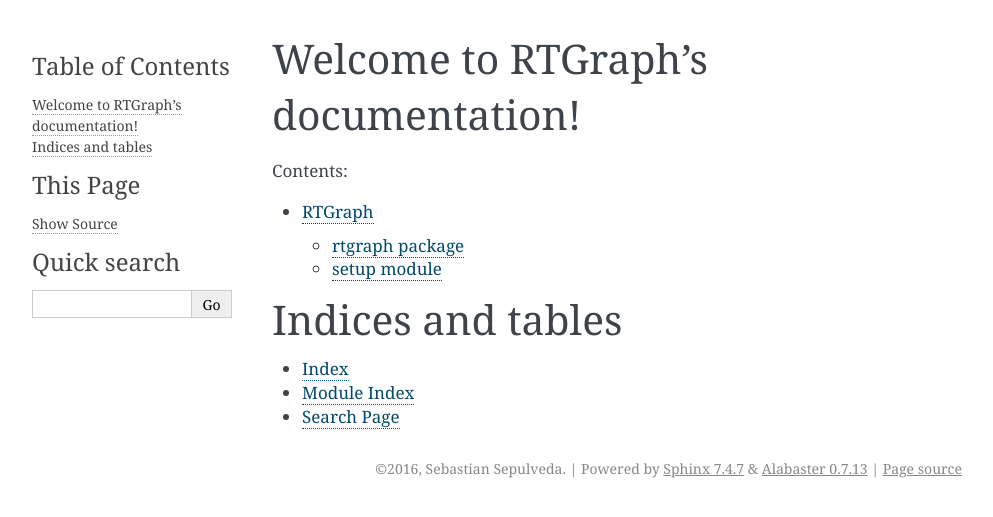
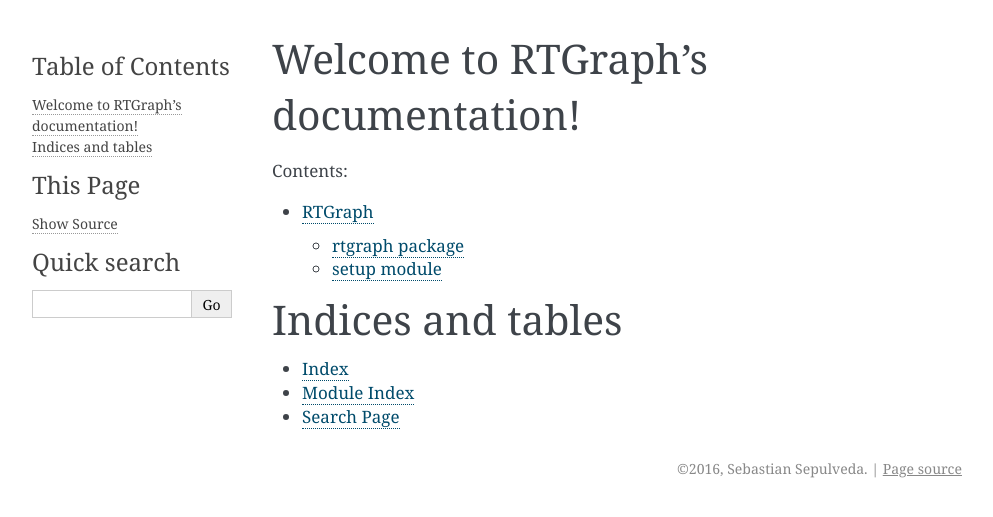
Before and after one commit to Nabeel-Farooq/GraphX, a Sphinx documentation site: the page built from docs/index.rst, in a window 1280 px wide. Shown: the top 517 px of the page, without its empty margins (148-1141 px from the left). Built offline with Sphinx 7.4.7, drawn with Linux system fonts in a browser that asks for light colours; the version number could not be read and is left out; some of the changed lines change nothing that is shown.

Commit message:
Update conf.py

```diff
--- a/docs/conf.py
+++ b/docs/conf.py
@@ -1,158 +1,167 @@
 #!/usr/bin/env python3
 # -*- coding: utf-8 -*-
-#
-# RTGraph documentation build configuration file, created by
-# sphinx-quickstart on Tue Dec 20 22:19:34 2016.
-#
-# This file is execfile()d with the current directory set to its
-# containing dir.
-#
-# Note that not all possible configuration values are present in this
-# autogenerated file.
-#
-# All configuration values have a default; values that are commented out
-# serve to show the default.
 
-# If extensions (or modules to document with autodoc) are in another directory,
-# add these directories to sys.path here. If the directory is relative to the
-# documentation root, use os.path.abspath to make it absolute, like shown here.
-#
-import os
+"""
+Sphinx configuration for RTGraph documentation.
+"""
+
+from pathlib import Path
 import sys
-sys.path.insert(0, os.path.abspath('..'))
-from rtgraph.core.constants import Constants
 
+# -------------------------------------------------------------------
+# Path setup
+# -------------------------------------------------------------------
 
-# -- General configuration ------------------------------------------------
+ROOT_DIR = Path(__file__).resolve().parent.parent
+sys.path.insert(0, str(ROOT_DIR))
 
-# If your documentation needs a minimal Sphinx version, state it here.
-#
-# needs_sphinx = '1.0'
+from rtgraph.core.constants import Constants  # noqa: E402
 
-# Add any Sphinx extension module names here, as strings. They can be
-# extensions coming with Sphinx (named 'sphinx.ext.*') or your custom
-# ones.
-extensions = ['sphinx.ext.autodoc',
-    'sphinx.ext.doctest']
+# -------------------------------------------------------------------
+# Project information
+# -------------------------------------------------------------------
 
-# Add any paths that contain templates here, relative to this directory.
-templates_path = ['_templates']
+project = "RTGraph"
+author = "Sebastian Sepulveda"
+copyright = "2016, Sebastian Sepulveda"
 
-# The suffix(es) of source filenames.
-# You can specify multiple suffix as a list of string:
-#
-# source_suffix = ['.rst', '.md']
-source_suffix = '.rst'
+FULL_VERSION = Constants.app_version
 
-# The master toctree document.
-master_doc = 'index'
+try:
+    major, minor, patch = FULL_VERSION.split(".")
+    version = f"{major}.{minor}"
+    release = patch
+except ValueError:
+    version = FULL_VERSION
+    release = FULL_VERSION
 
-# General information about the project.
-project = 'RTGraph'
-copyright = '2016, Sebastian Sepulveda'
-author = 'Sebastian Sepulveda'
+# -------------------------------------------------------------------
+# General configuration
+# -------------------------------------------------------------------
 
-# The version info for the project you're documenting, acts as replacement for
-# |version| and |release|, also used in various other places throughout the
-# built documents.
-#
-# The short X.Y version.
-[major, minor, release] = Constants.app_version.split(".")
-version =  "{}.{}".format(major, minor)
-# The full version, including alpha/beta/rc tags.
-release = "{}".format(release)
+extensions = [
+    "sphinx.ext.autodoc",
+    "sphinx.ext.doctest",
+    "sphinx.ext.napoleon",
+    "sphinx.ext.viewcode",
+    "sphinx.ext.githubpages",
+]
 
-# The language for content autogenerated by Sphinx. Refer to documentation
-# for a list of supported languages.
-#
-# This is also used if you do content translation via gettext catalogs.
-# Usually you set "language" from the command line for these cases.
-language = None
+templates_path = ["_templates"]
 
-# List of patterns, relative to source directory, that match files and
-# directories to ignore when looking for source files.
-# This patterns also effect to html_static_path and html_extra_path
-exclude_patterns = ['_build', 'Thumbs.db', '.DS_Store']
+exclude_patterns = [
+    "_build",
+    "Thumbs.db",
+    ".DS_Store",
+]
 
-# The name of the Pygments (syntax highlighting) style to use.
-pygments_style = 'sphinx'
+source_suffix = ".rst"
 
-# If true, `todo` and `todoList` produce output, else they produce nothing.
+master_doc = "index"
+
+language = "en"
+
+pygments_style = "sphinx"
+
 todo_include_todos = False
 
+# -------------------------------------------------------------------
+# Autodoc configuration
+# -------------------------------------------------------------------
 
-# -- Options for HTML output ----------------------------------------------
+autodoc_member_order = "bysource"
 
-# The theme to use for HTML and HTML Help pages.  See the documentation for
-# a list of builtin themes.
-#
-# html_theme = 'sphinx_rtd_theme'
-html_theme = 'alabaster'
+autodoc_default_options = {
+    "members": True,
+    "undoc-members": False,
+    "show-inheritance": True,
+}
 
-# Theme options are theme-specific and customize the look and feel of a theme
-# further.  For a list of options available for each theme, see the
-# documentation.
-#
-# html_theme_options = {}
+# -------------------------------------------------------------------
+# HTML output
+# -------------------------------------------------------------------
 
-# Add any paths that contain custom static files (such as style sheets) here,
-# relative to this directory. They are copied after the builtin static files,
-# so a file named "default.css" will overwrite the builtin "default.css".
-html_static_path = ['_static']
+html_theme = "alabaster"
 
+html_title = f"{project} Documentation"
 
-# -- Options for HTMLHelp output ------------------------------------------
+html_static_path = ["_static"]
 
-# Output file base name for HTML help builder.
-htmlhelp_basename = 'RTGraphdoc'
+html_theme_options = {
+    "description": "RTGraph Documentation",
+    "fixed_sidebar": True,
+    "show_powered_by": False,
+    "github_user": "sebastians",
+    "github_repo": "rtgraph",
+}
 
+htmlhelp_basename = "RTGraphdoc"
 
-# -- Options for LaTeX output ---------------------------------------------
+# -------------------------------------------------------------------
+# LaTeX output
+# -------------------------------------------------------------------
 
 latex_elements = {
-    # The paper size ('letterpaper' or 'a4paper').
-    #
-    # 'papersize': 'letterpaper',
-
-    # The font size ('10pt', '11pt' or '12pt').
-    #
-    # 'pointsize': '10pt',
-
-    # Additional stuff for the LaTeX preamble.
-    #
-    # 'preamble': '',
-
-    # Latex figure (float) alignment
-    #
-    # 'figure_align': 'htbp',
+    # "papersize": "letterpaper",
+    # "pointsize": "10pt",
+    # "preamble": "",
+    # "figure_align": "htbp",
 }
 
-# Grouping the document tree into LaTeX files. List of tuples
-# (source start file, target name, title,
-#  author, documentclass [howto, manual, or own class]).
 latex_documents = [
-    (master_doc, 'RTGraph.tex', 'RTGraph Documentation',
-     'Sebastian Sepulveda', 'manual'),
+    (
+        master_doc,
+        "RTGraph.tex",
+        "RTGraph Documentation",
+        author,
+        "manual",
+    ),
 ]
 
+# -------------------------------------------------------------------
+# Manual page output
+# -------------------------------------------------------------------
 
-# -- Options for manual page output ---------------------------------------
-
-# One entry per manual page. List of tuples
-# (source start file, name, description, authors, manual section).
 man_pages = [
-    (master_doc, 'rtgraph', 'RTGraph Documentation',
-     [author], 1)
+    (
+        master_doc,
+        "rtgraph",
+        "RTGraph Documentation",
+        [author],
+        1,
+    ),
 ]
 
+# -------------------------------------------------------------------
+# Texinfo output
+# -------------------------------------------------------------------
 
-# -- Options for Texinfo output -------------------------------------------
+texinfo_documents = [
+    (
+        master_doc,
+        "RTGraph",
+        "RTGraph Documentation",
+        author,
+        "RTGraph",
+        "Graph analysis and visualization toolkit.",
+        "Miscellaneous",
+    ),
+]
 
-# Grouping the document tree into Texinfo files. List of tuples
-# (source start file, target name, title, author,
-#  dir menu entry, description, category)
-texinfo_documents = [
-    (master_doc, 'RTGraph', 'RTGraph Documentation',
-     author, 'RTGraph', 'One line description of project.',
-     'Miscellaneous'),
-]
+# -------------------------------------------------------------------
+# Doctest configuration
+# -------------------------------------------------------------------
+
+doctest_global_setup = """
+import rtgraph
+"""
+
+# -------------------------------------------------------------------
+# Napoleon settings
+# -------------------------------------------------------------------
+
+napoleon_google_docstring = True
+napoleon_numpy_docstring = True
+napoleon_include_init_with_doc = True
+napoleon_include_private_with_doc = False
+napoleon_include_special_with_doc = True
```
